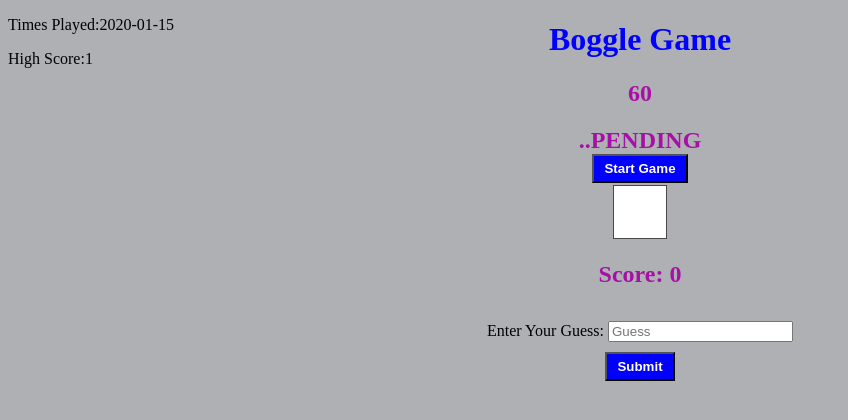
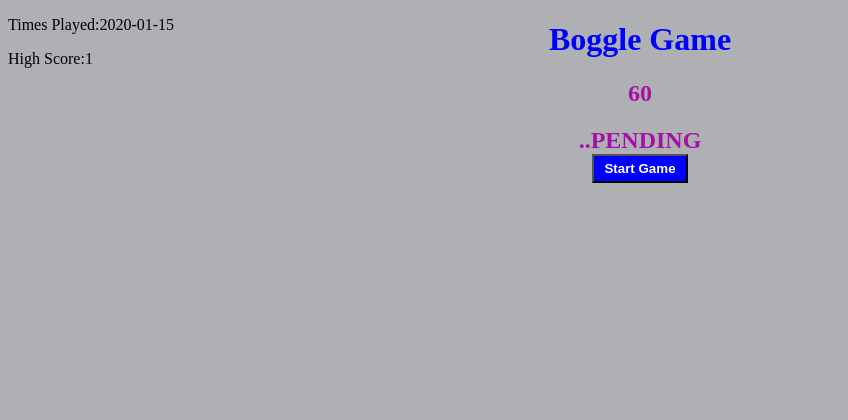
Before and after one commit to CodeOverGeo/boggle, a Flask app: template templates/index.html in a window 1280 px wide. Shown: the top 420 px of the page, without its empty margins (0-848 px from the left). Run offline with Flask 2, Linux system fonts and the light colour scheme; the visitor is signed in with stand-in values (Sample User, id 1); the template is opened without the code that fills it: most values are stand-ins (such as "Sample title", 1, 10 or a date in 2020); parts of the project's set-up code (start-up, migrations or seed data) failed here and were passed over.

Commit message:
Changed start button behavior and display for easier user interaction

```diff
--- a/app.py
+++ b/app.py
@@ -28,9 +28,6 @@ def check_guess():
 
 @app.route('/finish', methods=['POST'])
 def finished():
-    # import pdb
-    # pdb.set_trace()
-
     if session.get('high_score', 0) < request.json['highScore']:
         session['high_score'] = request.json['highScore']
     times_played = session.get('timesPlayed', 0)
--- a/static/app.js
+++ b/static/app.js
@@ -2,7 +2,7 @@ const $submit = $('#submit-guess');
 const $resetScore = $('#reset-score');
 const $start = $('#start');
 const $timer = $('#timer');
-const $letter = $('.letter');
+const $onStart = $('#on-start')
 const $savedScore = $('#saved-score')
 const resultConverter = {
     'ok': 'Word is valid!',
@@ -59,7 +59,6 @@ function updateScore(word, guess){
 }
 
 
-
 async function saveResults(){
     res = await axios.post('/finish', {highScore: score})
     console.log(res)
@@ -70,8 +69,8 @@ async function saveResults(){
 }
 
 $start.on('click', function() {
-    $letter.css('color', 'black');
-    $start.off();
+    $onStart.toggle();
+    $start.toggle();
     countdownTimer = setInterval(function(){
     timer--
     if(timer <= 0){
--- a/static/style.css
+++ b/static/style.css
@@ -26,8 +26,8 @@ h2, h3{
     margin-right: auto;
 }
 
-.letter {
-    color: white
+#on-start {
+    display: none;
 }
 
 form {
--- a/templates/index.html
+++ b/templates/index.html
@@ -16,11 +16,12 @@
     <div class='center-button'>
     <button id="start">Start Game</button>
     </div>
+    <div id="on-start">
     <table id="game-board">
         {% for word in board %}
             <tr>
             {% for letter in word %}
-                <td class="letter">{{letter}}</td>
+                <td>{{letter}}</td>
             {% endfor %}
         </tr>
         {% endfor %}
@@ -33,6 +34,7 @@
         <br>
         <button type="submit" id="submit-guess">Submit</button>
     </form>
+    </div>
     <script src="https://cdn.jsdelivr.net/npm/axios/dist/axios.min.js"></script>
     <script
         src="https://code.jquery.com/jquery-3.6.0.min.js"
```
